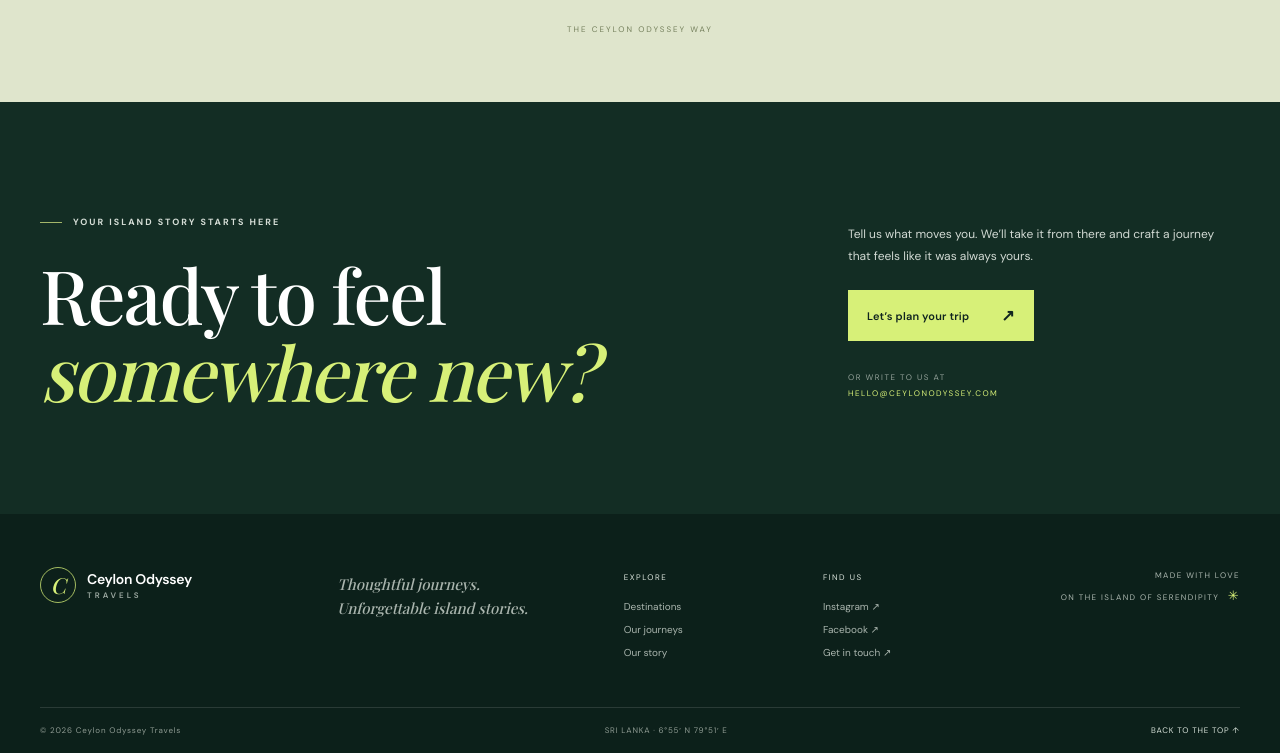
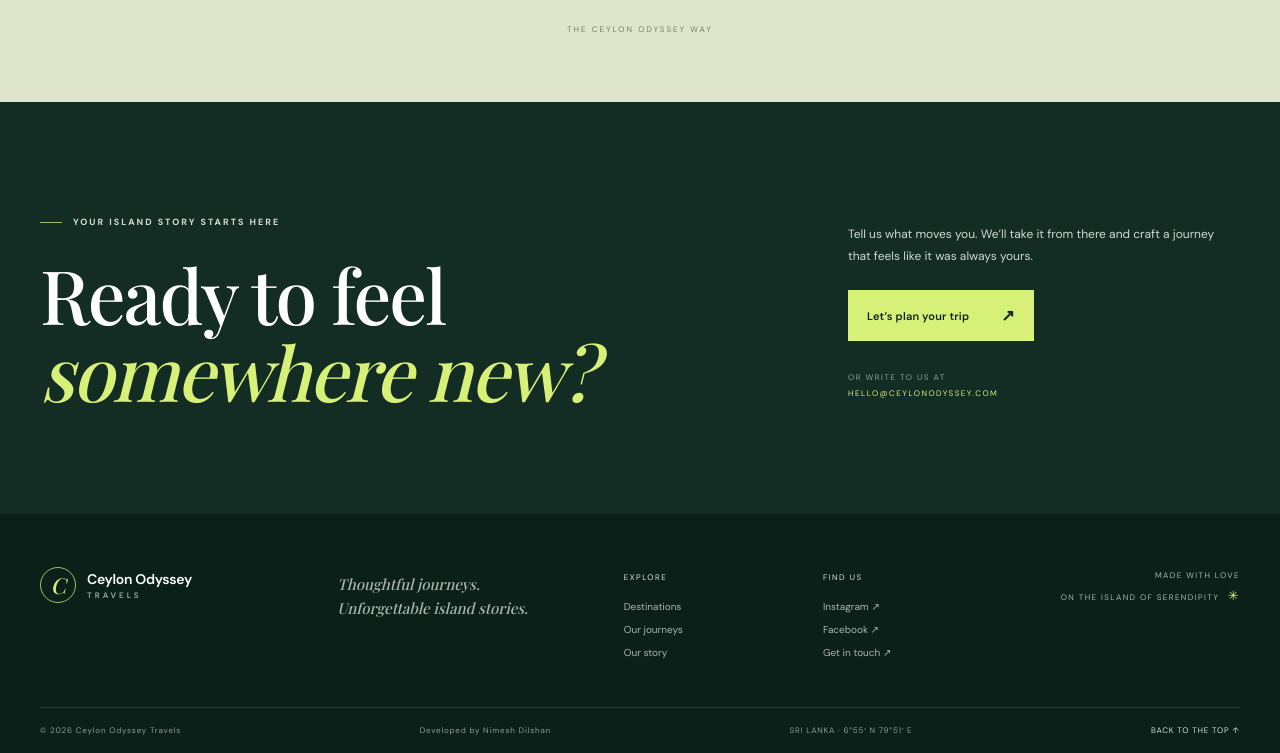
Before and after one commit to nimeshd101/tourist-site, a plain HTML site: page index.html in a window 1280 px wide. Shown: the part 3627-4380 px from the top of the page. Drawn offline with nearby package versions, Linux system fonts and the light colour scheme.

Commit message:
Updated the foter

```diff
--- a/index.html
+++ b/index.html
@@ -342,6 +342,7 @@
         </div>
         <div class="footer-bottom">
           <span>© <span id="year"></span> Ceylon Odyssey Travels</span
+          ><span>Developed by Nimesh Dilshan</span
           ><span>SRI LANKA · 6°55′ N 79°51′ E</span
           ><a href="#top">BACK TO THE TOP ↑</a>
         </div>
```
